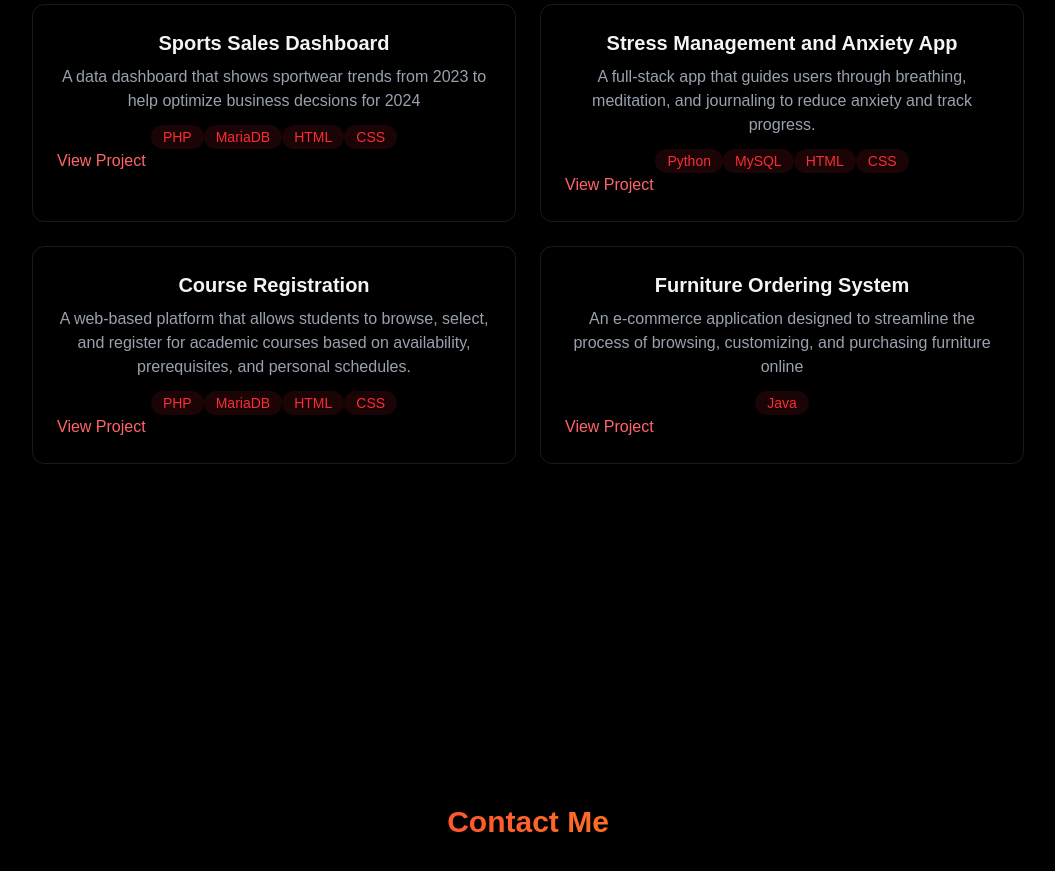
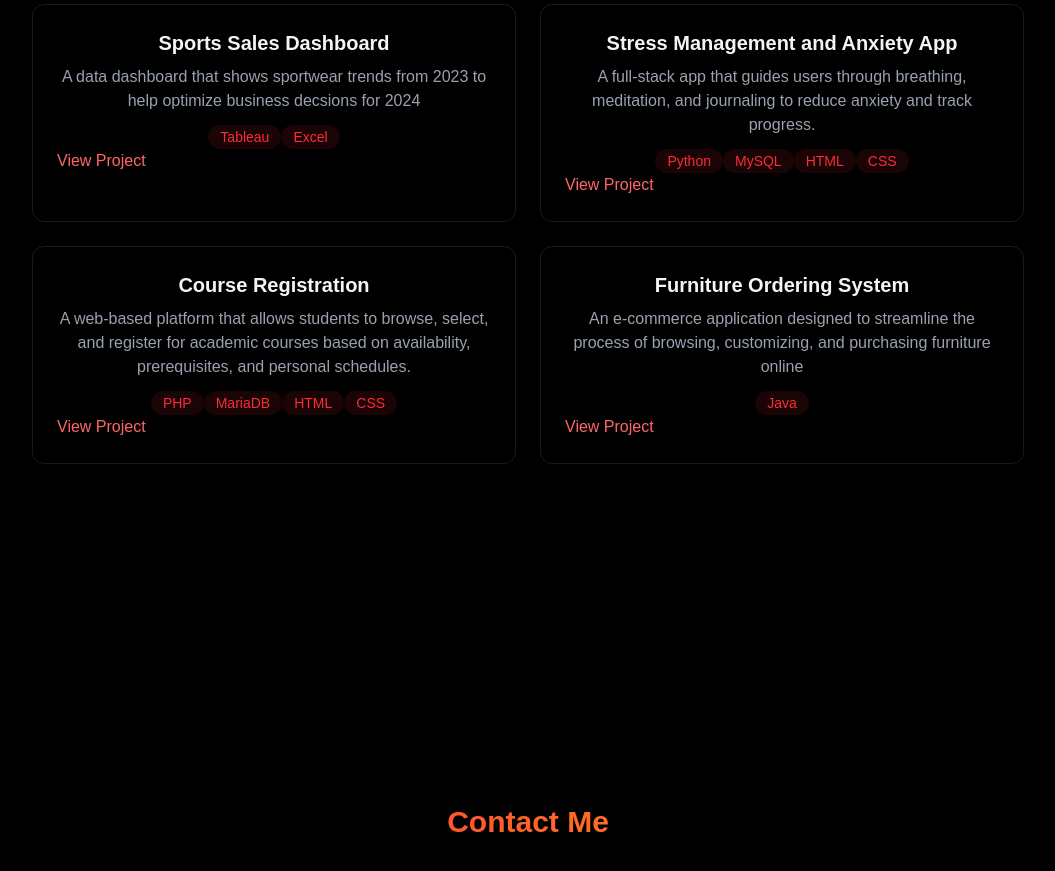
Before and after one commit to GKMmarcus/my-portfolio, a React (Vite) app: page / in a window 1280 px wide. Shown: the part 2000-2871 px from the top of the page, without its empty margins (112-1167 px from the left). Built offline with nearby package versions, Linux system fonts and the light colour scheme.

Commit message:
Fixed content for dashboard

```diff
--- a/src/components/sections/Projects.jsx
+++ b/src/components/sections/Projects.jsx
@@ -10,7 +10,7 @@ export const Projects = () => {
                         <h3 className ="text-xl font-bold mb-2">Sports Sales Dashboard</h3>
                         <p className ="text-gray-400 mb-3">A data dashboard that shows sportwear trends from 2023 to help optimize business decsions for 2024</p>
                         <div>
-                            {["PHP","MariaDB","HTML","CSS"].map((tech,key) => (
+                            {["Tableau","Excel"].map((tech,key) => (
                                 <span key = {key} className = "bg-red-500/10 text-red-500 py-1 px-3 rounded-full text-sm hover:bg-red-500/20 hover:shadow-[0_2px_8px_rgba(59,130,246,0.2)] transition">
                                         {tech}
                                 </span>
```
